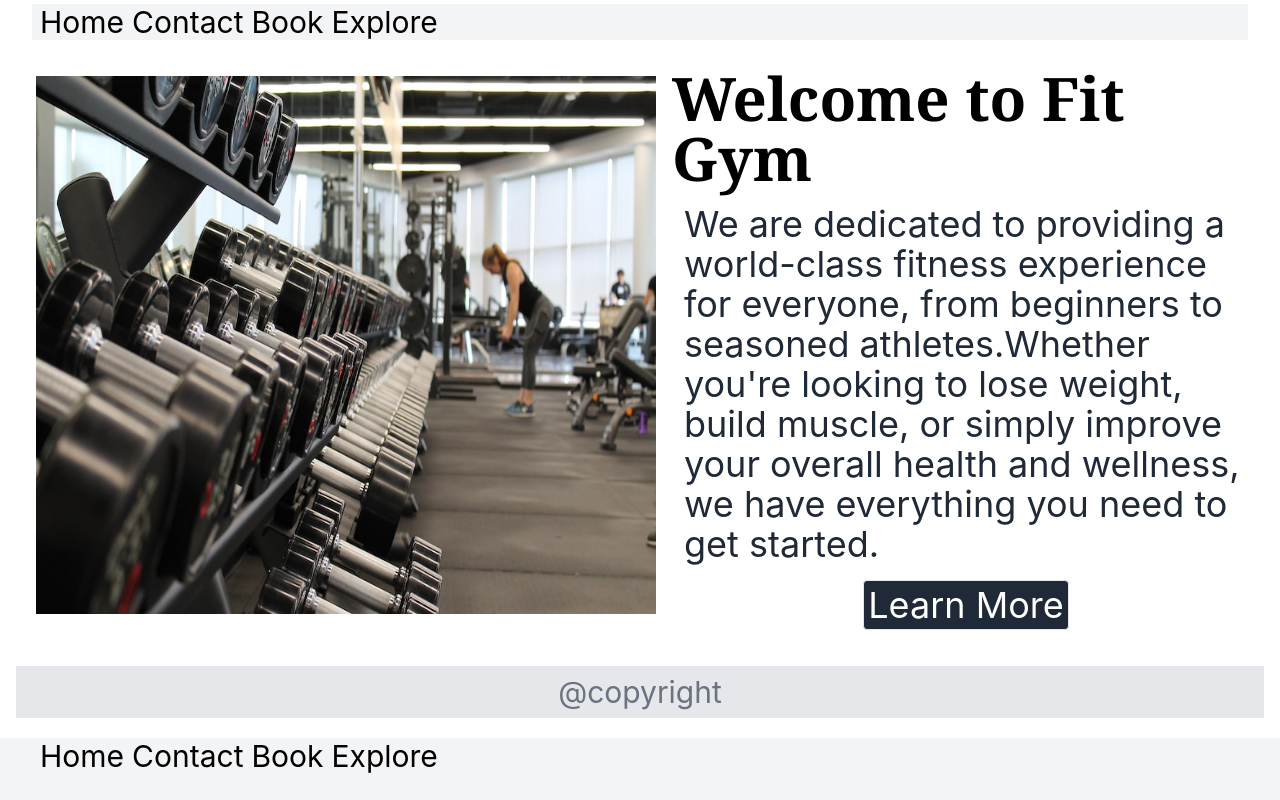
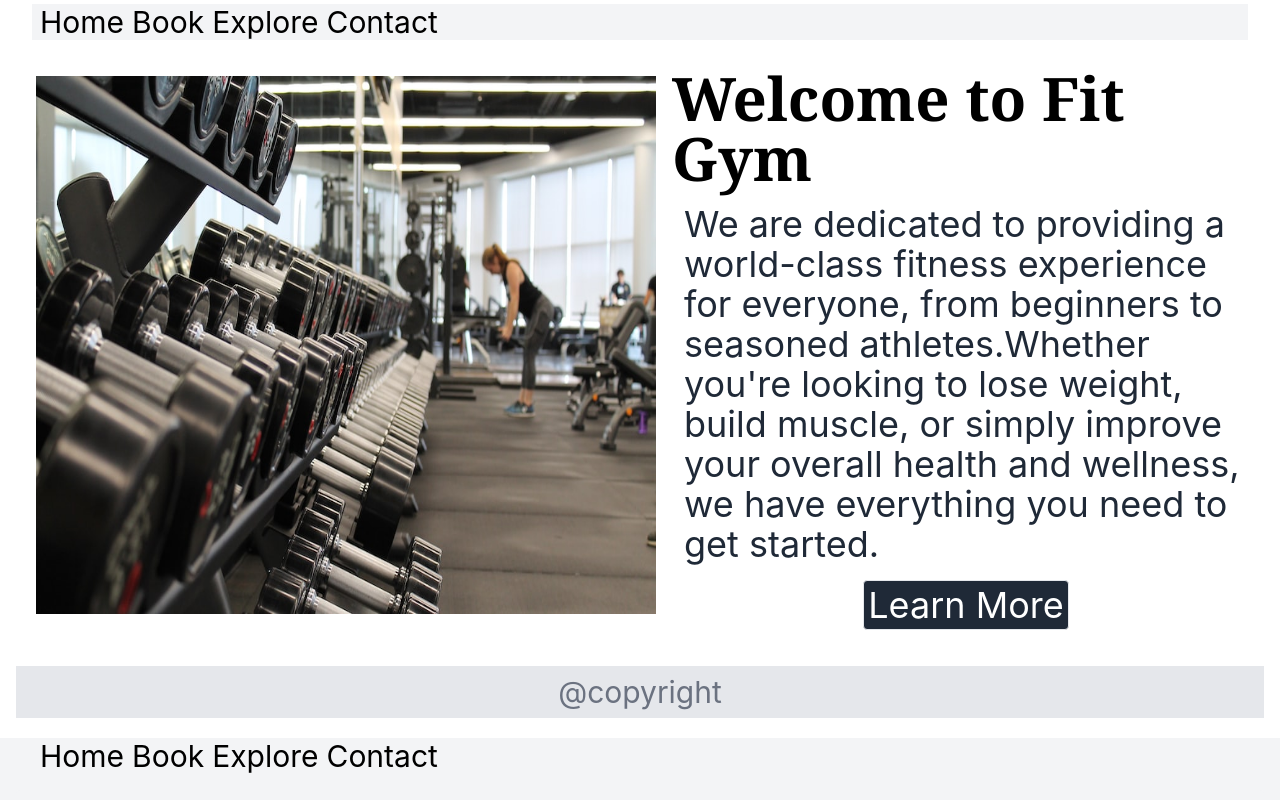
Before and after one commit to AnesuMuusha/gym-fitness, a React (Create React App) app: page / in a window 1280 px wide. Shown: the top 800 px of the page. Built offline with nearby package versions, Linux system fonts and the light colour scheme; the HTML template or start-up script is replaced by a standard one.

Commit message:
added relevant links to NavBar

```diff
--- a/src/components/NavBar.js
+++ b/src/components/NavBar.js
@@ -3,10 +3,21 @@ import React from 'react'
 function NavBar() {
   return (
 <header className='flex text-sm mx-8 mt-1 bg-gray-100 md:text-3xl'>
+
+   <a href='#Home'>
     <div  className='ml-2'>Home</div>
+    </a>
+
+   <a href='#Book'>
+   <div className='ml-2'>Book</div>
+   </a>
+   <a href='#Explore'>
+    <div className='ml-2'>Explore</div>
+    </a>
+    <a href='#Contact'>
     <div className='ml-2'>Contact</div>
-    <div className='ml-2'>Book</div>
-    <div className='ml-2'>Explore</div>
+    </a>
+
 </header>
     )
 }
```
